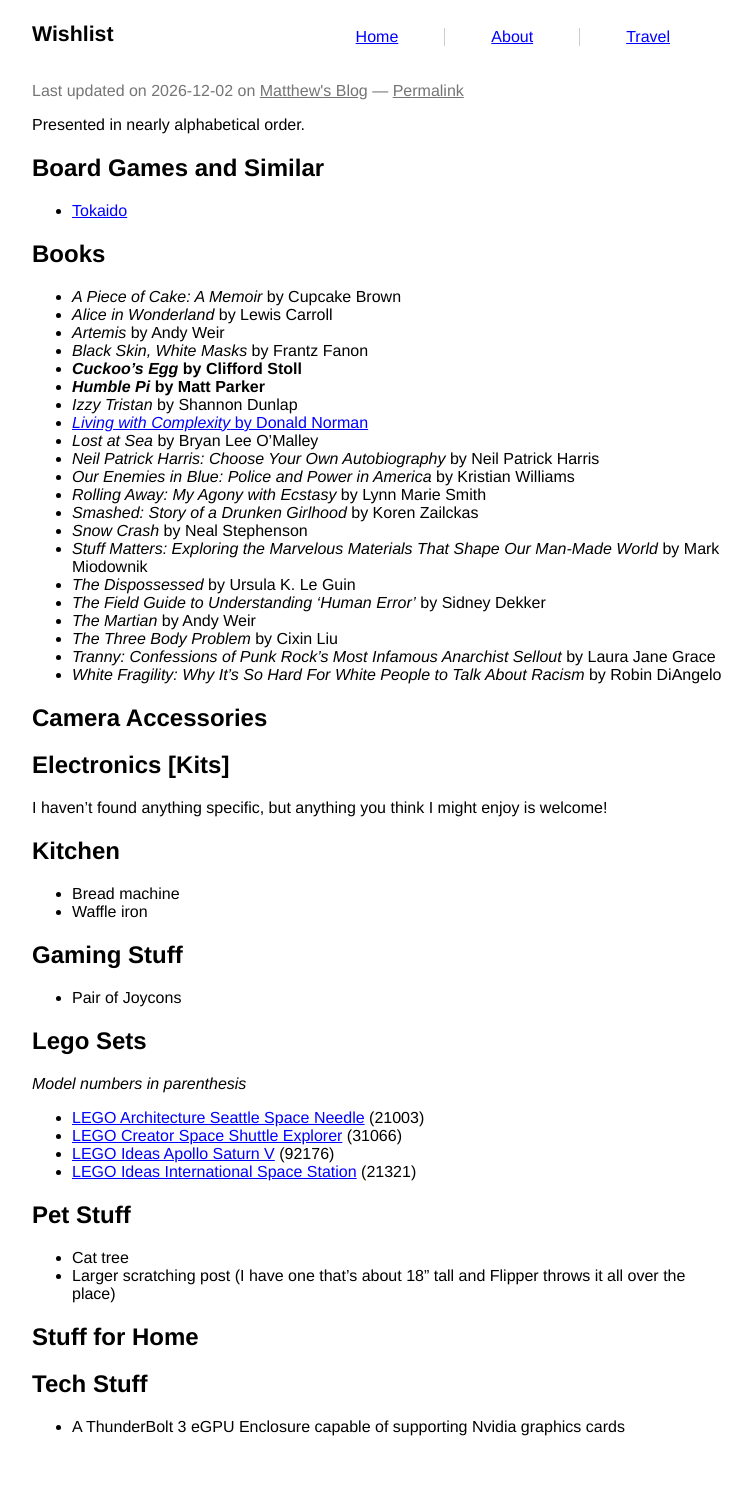
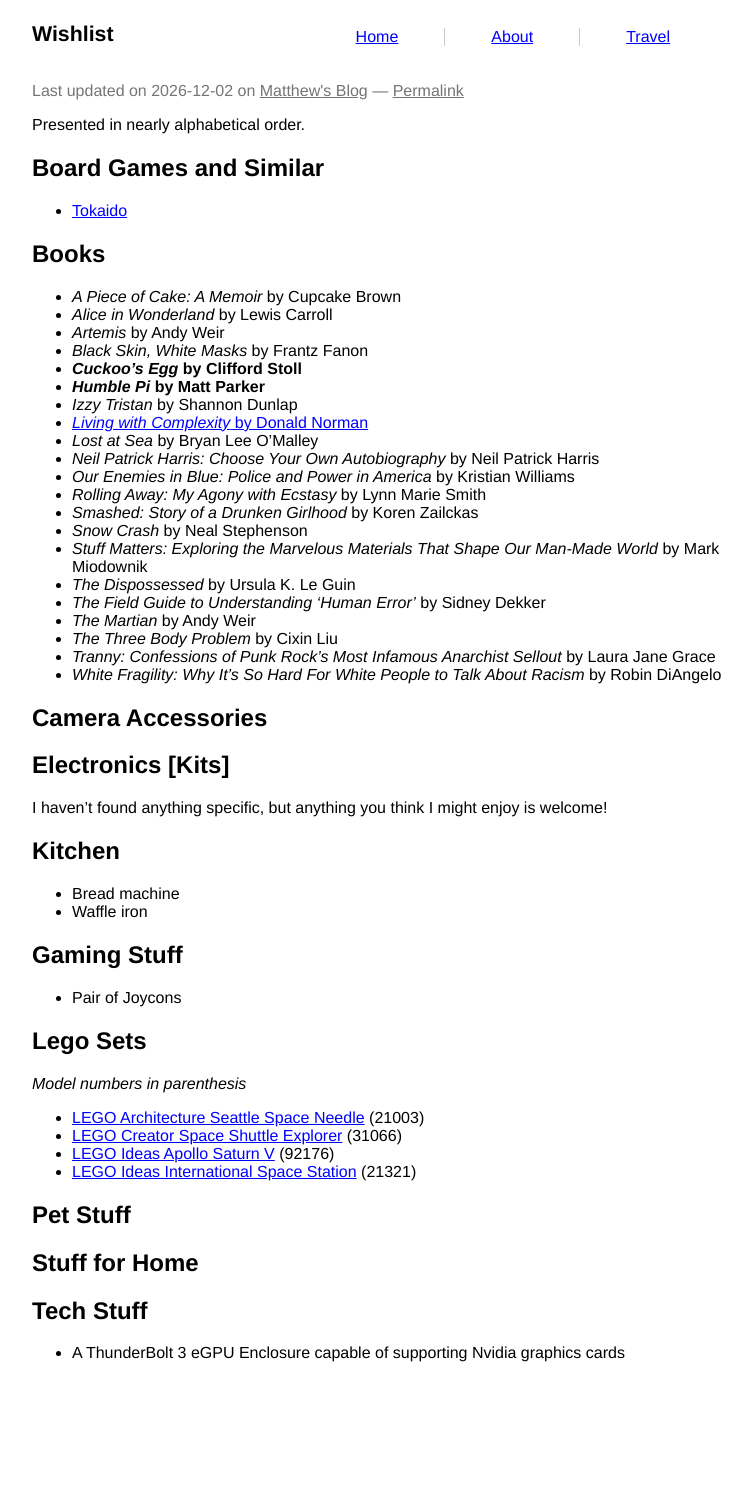
Before and after one commit to prplecake/jrgnsn.net, a Jekyll site: the page built from wishlist.md, in a window 1280 px wide. Shown: the whole page, without its empty margins (258-1010 px from the left). Built offline with Jekyll 4.4.1, drawn with Linux system fonts in a browser that asks for light colours; a script that is not in the unit is left out; after the commit the page ends 1418 px from its top, so only the background shows below that.

Commit message:
Remove from Pet Stuff

```diff
--- a/wishlist.md
+++ b/wishlist.md
@@ -61,9 +61,6 @@
   Station](https://www.amazon.com/dp/B083JWZNW7) (21321)
 
 ## Pet Stuff
-* Cat tree
-* Larger scratching post (I have one that's about 18" tall and Flipper
-  throws it all over the place)
 
 ## Stuff for Home
 
```
